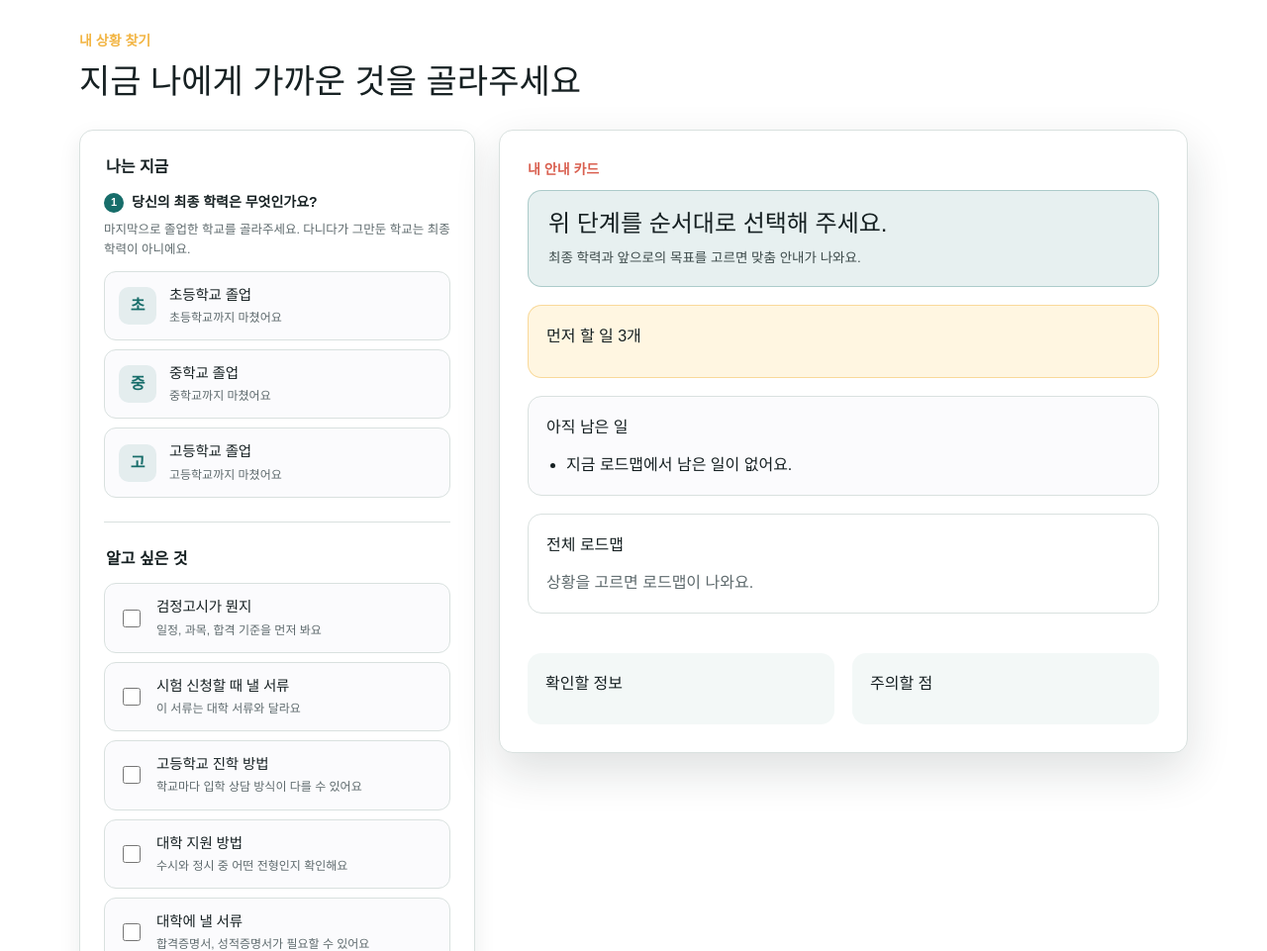
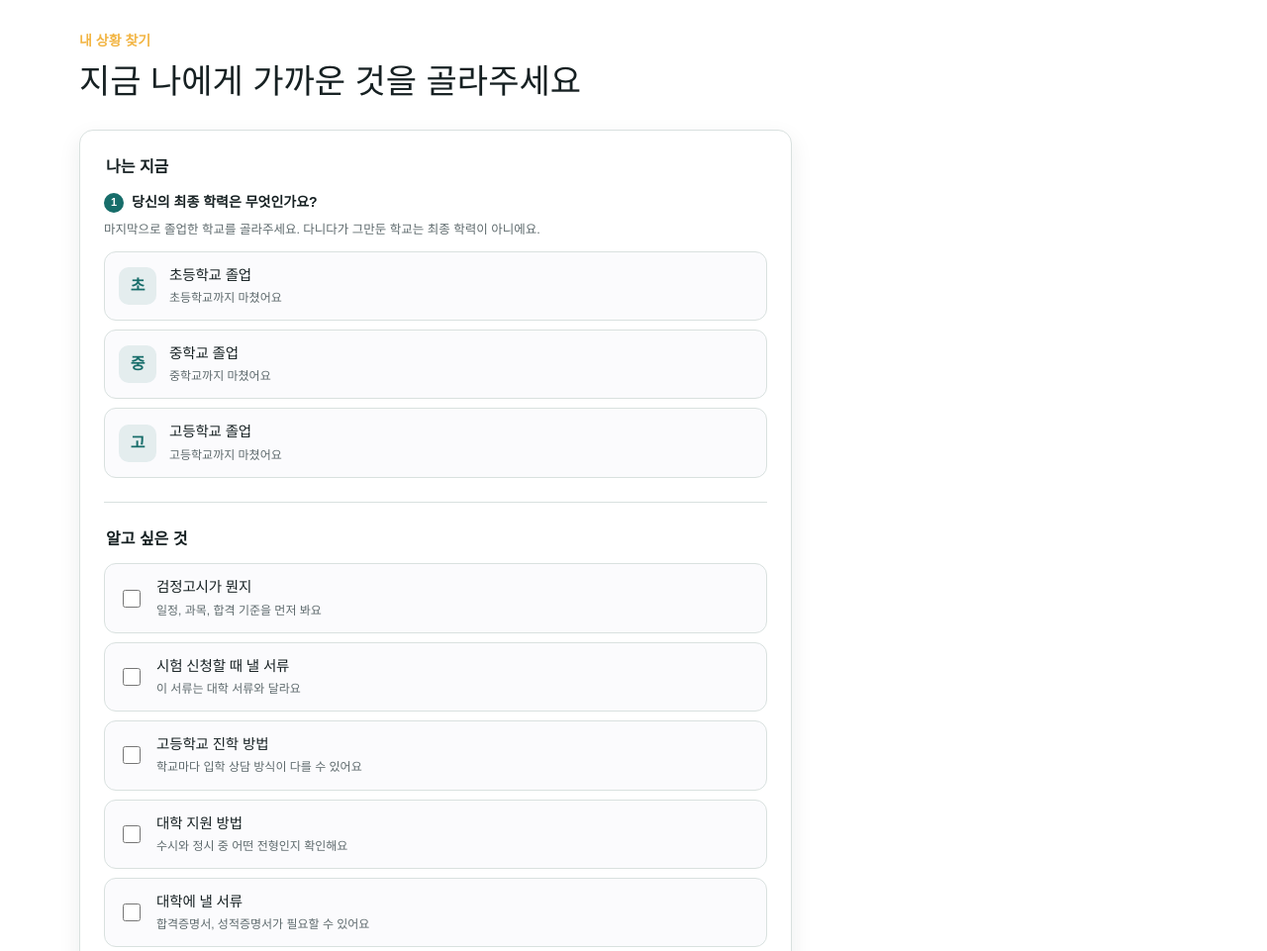
Before and after one commit to dan22200252/Campus-Ax-ton, a plain HTML site: page index.html in a window 1280 px wide. Shown: the part 660-1621 px from the top of the page at 99% size. Drawn offline with Linux system fonts and the light colour scheme; a web font is replaced by a local one.

Commit message:
Hide result panel before choices

```diff
--- a/index.html
+++ b/index.html
@@ -33,7 +33,7 @@
           <h2 id="finder-title">지금 나에게 가까운 것을 골라주세요</h2>
         </div>
 
-        <div class="finder__layout">
+        <div class="finder__layout is-selecting">
           <form class="panel" id="profileForm">
             <fieldset class="step-picker" id="statusPicker">
               <legend>나는 지금</legend>
@@ -130,7 +130,7 @@
             </fieldset>
           </form>
 
-          <aside class="result" aria-live="polite">
+          <aside class="result" aria-live="polite" hidden>
             <p class="result__label">내 안내 카드</p>
 
             <div class="verdict">
--- a/public/script.js
+++ b/public/script.js
@@ -580,6 +580,8 @@ const statusDetailHTML = {
    ========================================================= */
 
 const form = document.querySelector("#profileForm");
+const finderLayout = document.querySelector(".finder__layout");
+const resultPanel = document.querySelector(".result");
 const summaryTitle = document.querySelector("#summaryTitle");
 const summaryText = document.querySelector("#summaryText");
 const infoList = document.querySelector("#infoList");
@@ -800,6 +802,8 @@ function updateResult() {
   const goals = checkedValues("goal");
   const selectedSchools = shouldShowUniversityChoices() ? checkedValues("school") : [];
   updateUniversityVisibility();
+  resultPanel.hidden = !statusKey;
+  finderLayout.classList.toggle("is-selecting", !statusKey);
 
   if (!statusKey) {
     summaryTitle.textContent = "위 단계를 순서대로 선택해 주세요.";
--- a/public/styles.css
+++ b/public/styles.css
@@ -160,6 +160,14 @@ section {
   grid-template-columns: minmax(300px, 400px) 1fr;
   gap: 24px;
   align-items: start;
+}
+
+.finder__layout.is-selecting {
+  grid-template-columns: minmax(300px, 720px);
+}
+
+.finder__layout.is-selecting .panel {
+  max-width: 720px;
 }
 
 .panel,
--- a/script.js
+++ b/script.js
@@ -580,6 +580,8 @@ const statusDetailHTML = {
    ========================================================= */
 
 const form = document.querySelector("#profileForm");
+const finderLayout = document.querySelector(".finder__layout");
+const resultPanel = document.querySelector(".result");
 const summaryTitle = document.querySelector("#summaryTitle");
 const summaryText = document.querySelector("#summaryText");
 const infoList = document.querySelector("#infoList");
@@ -800,6 +802,8 @@ function updateResult() {
   const goals = checkedValues("goal");
   const selectedSchools = shouldShowUniversityChoices() ? checkedValues("school") : [];
   updateUniversityVisibility();
+  resultPanel.hidden = !statusKey;
+  finderLayout.classList.toggle("is-selecting", !statusKey);
 
   if (!statusKey) {
     summaryTitle.textContent = "위 단계를 순서대로 선택해 주세요.";
--- a/styles.css
+++ b/styles.css
@@ -160,6 +160,14 @@ section {
   grid-template-columns: minmax(300px, 400px) 1fr;
   gap: 24px;
   align-items: start;
+}
+
+.finder__layout.is-selecting {
+  grid-template-columns: minmax(300px, 720px);
+}
+
+.finder__layout.is-selecting .panel {
+  max-width: 720px;
 }
 
 .panel,
```
Also changed, not shown: public/index.html (+2 -2 lines).
